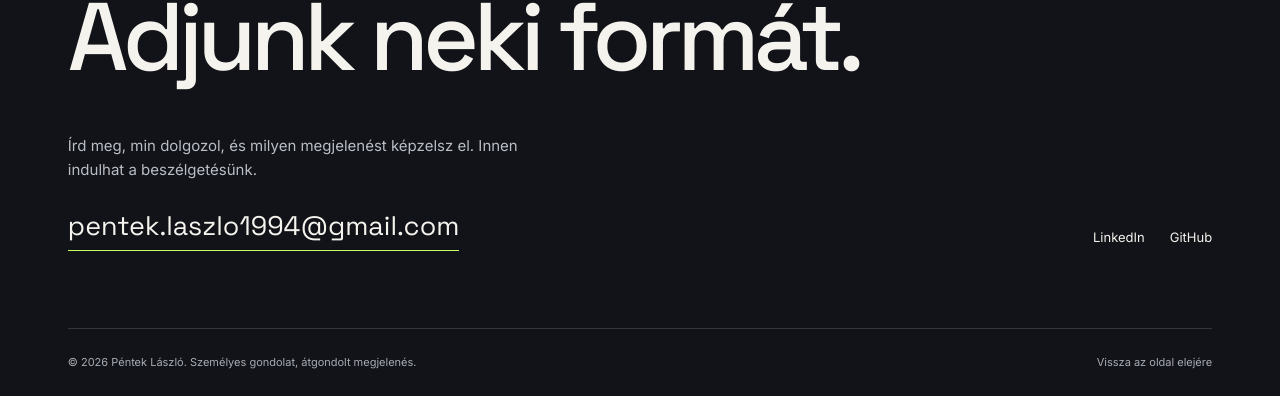
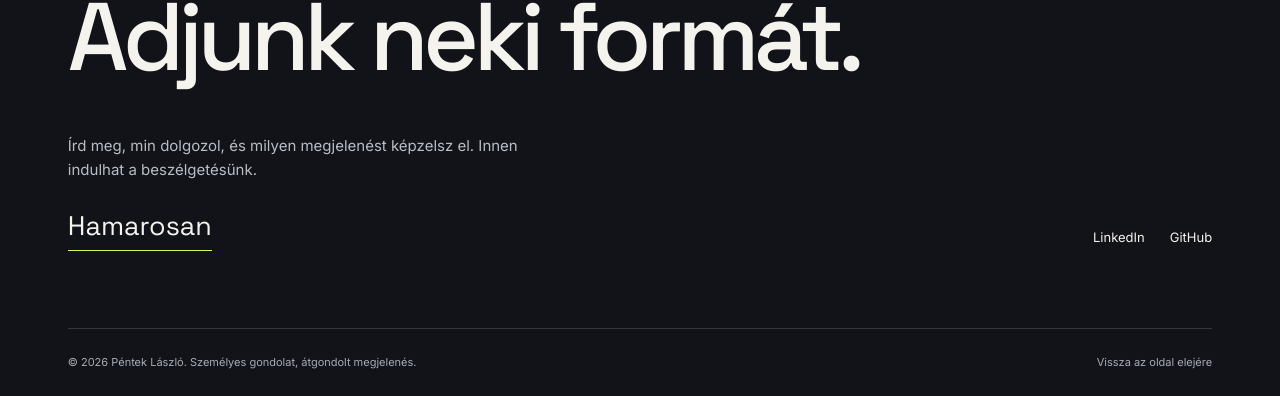
Before and after one commit to LaszloPentek/LaszloPentek.github.io, a plain HTML site: page index.html in a window 1280 px wide. Shown: the part 5012-5408 px from the top of the page. Drawn offline with Linux system fonts and the light colour scheme.

Commit message:
hamarosan

```diff
--- a/index.html
+++ b/index.html
@@ -1110,8 +1110,8 @@
               Írd meg, min dolgozol, és milyen megjelenést képzelsz el. Innen indulhat a
               beszélgetésünk.
             </p>
-            <a class="email" href="mailto:pentek.laszlo1994@gmail.com"
-              >pentek.laszlo1994@gmail.com</a
+            <a class="email" href="mailto:"
+              >Hamarosan</a
             >
           </div>
           <div class="socials">
```
